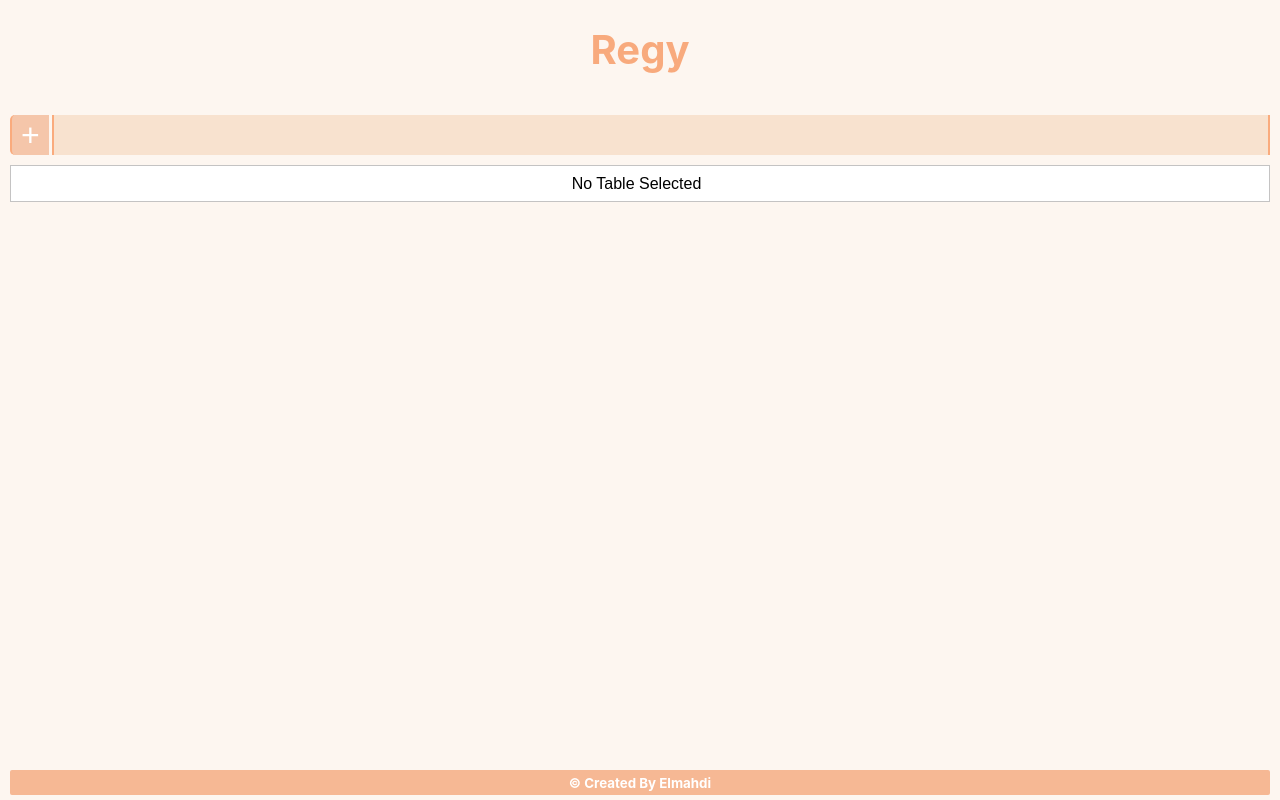
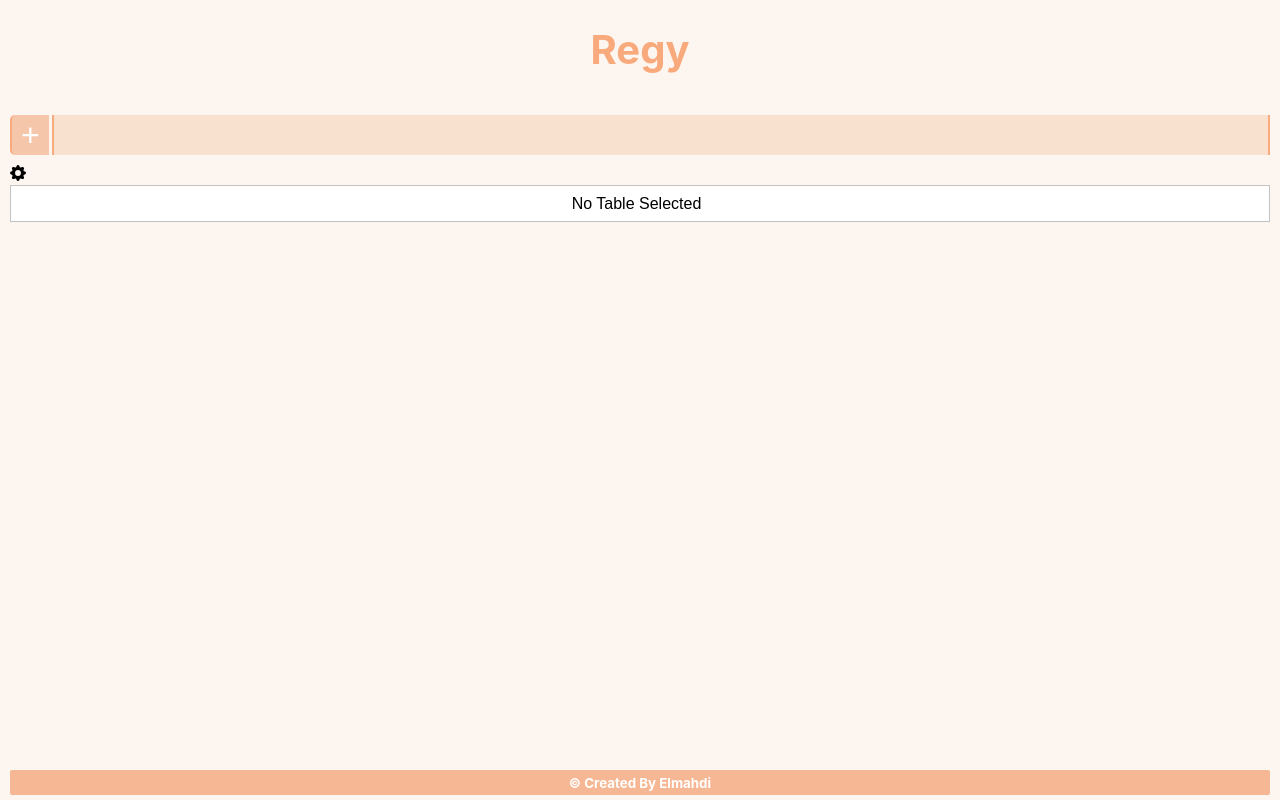
Before and after one commit to Elmahdi1962/Regy, a React (Create React App) app in the folder regy/: page / in a window 1280 px wide. Built offline with nearby package versions, Linux system fonts and the light colour scheme.

Commit message:
fixed bug

```diff
--- a/regy/src/features/rows/Rows.js
+++ b/regy/src/features/rows/Rows.js
@@ -5,6 +5,7 @@ import { selectRows, selectHeader, addRow } from './rowsSlice'
 import { selectSelectedTableId } from '../selection/selectionSlice'
 import { selectTables } from '../tables/tablesSlice'
 import { useSelector, useDispatch } from 'react-redux'
+import { BsFillGearFill } from 'react-icons/bs';
 
 function Rows() {
   const form = useRef();
@@ -18,7 +19,7 @@ function Rows() {
     e.preventDefault();
     const rowdata = {};
     for(const elem of e.target.elements) {
-      if(elem.type !== 'submit') {
+      if(elem.type !== 'submit' && header.includes(elem.name)) {
         rowdata[elem.name] = elem.value;
       }
     }
@@ -41,6 +42,9 @@ function Rows() {
       }
 
       <div className='currentTableContainer'>
+        <div className='tableSettings'>
+          <BsFillGearFill/>
+        </div>
         <table className='currentTable'>
           {tableId ?
             <>
```
